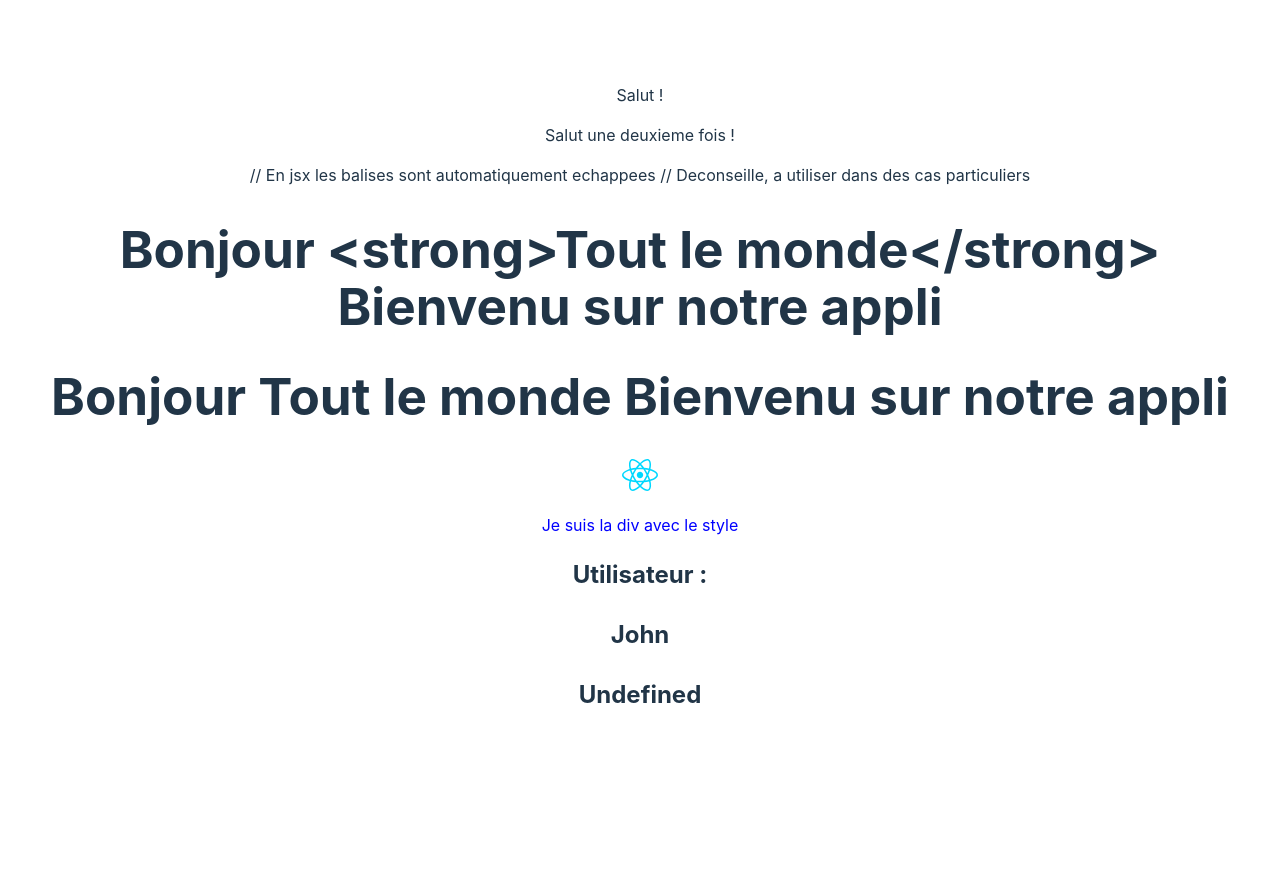
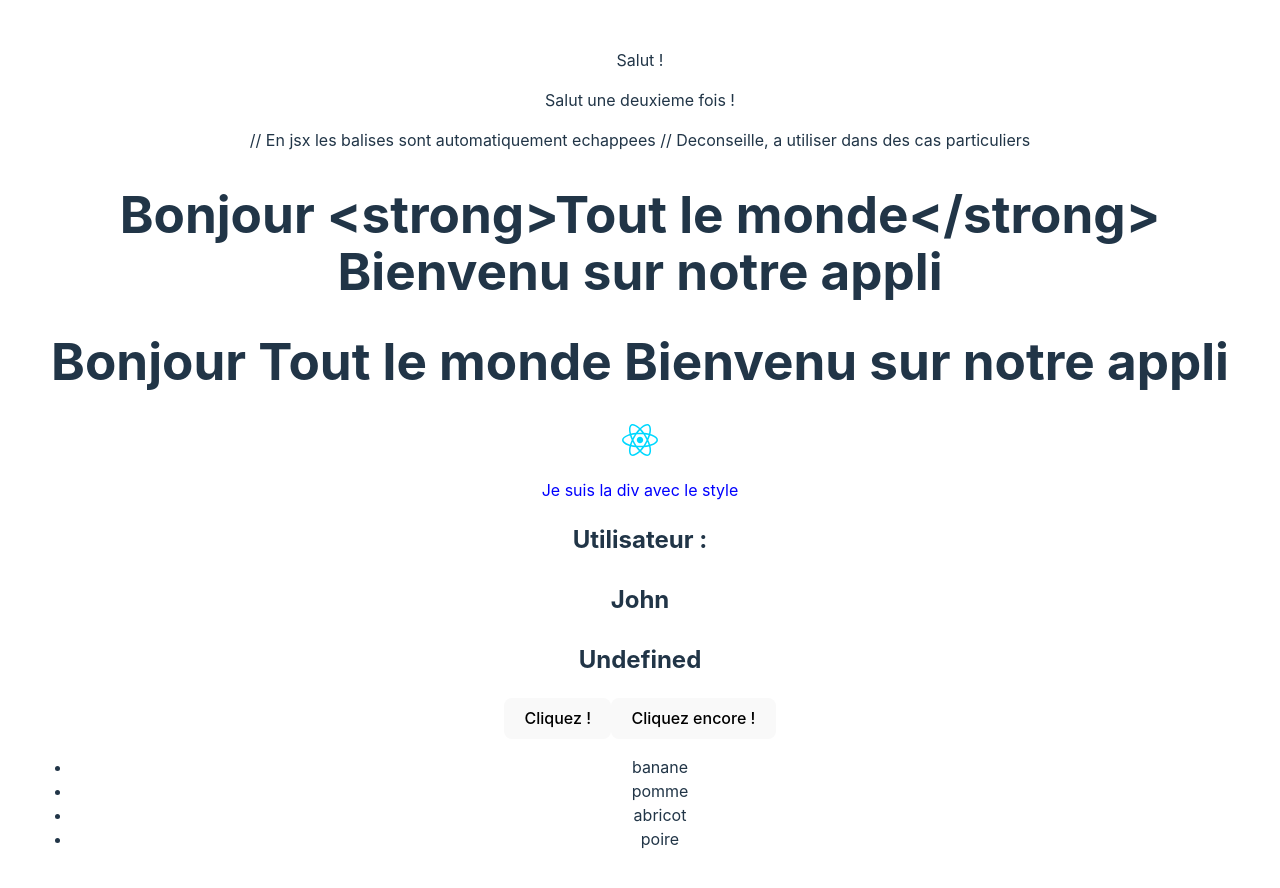
Before and after one commit to BlizzFir3/PEO-Front-End, a React (Vite) app in the folder ReactJS/18112024_React/FirstProject/: page / in a window 1280 px wide. Shown: the top 888 px of the page. Before the commit the page ends 800 px from the top, so only its background shows below. Built offline with nearby package versions, Linux system fonts and the light colour scheme.

Commit message:
ended component app

```diff
--- a/ReactJS/18112024_React/FirstProject/src/App.jsx
+++ b/ReactJS/18112024_React/FirstProject/src/App.jsx
@@ -1,20 +1,28 @@
-import { Fragment } from "react";
-import "./App.css";
+import { Fragment } from 'react';
+import './App.css';
 
 function App() {
-    let user = { name: "John", email: "john@gmail.com" };
+    let user = { name: 'John', email: 'john@gmail.com' };
     let user2 = undefined;
-    let salut = "Salut !";
+    let salut = 'Salut !';
     let title =
-        "Bonjour <strong>Tout le monde</strong> Bienvenu sur notre appli";
-    const imgSrc = "../src/assets/react.svg";
-    const style = { color: "blue", backgroundColor: "white" };
+        'Bonjour <strong>Tout le monde</strong> Bienvenu sur notre appli';
+    const imgSrc = '../src/assets/react.svg';
+    const style = { color: 'blue', backgroundColor: 'white' };
 
     const display = () => {
         if (user) {
             return <p>{user.name}</p>;
         } else return <p>Utilisateur non trouvé</p>;
     };
+
+    function handleClick(e) {
+        console.log(e);
+        alert("J'ai clique !");
+    }
+
+    const fruits = ['banane', 'pomme', 'abricot', 'poire'];
+
     return (
         <>
             <p>{salut}</p>
@@ -29,11 +37,20 @@ function App() {
             <section style={style}>
                 <p>Je suis la div avec le style</p>
             </section>
-			<h2>Utilisateur : {display()}</h2>
-			{/* Affiche nom si vrai sinon Undefined */}
+            <h2>Utilisateur : {display()}</h2>
+            {/* Affiche nom si vrai sinon Undefined */}
             {user2 ? <h2>{user2.name}</h2> : <h2>Undefined</h2>}
-			{/* Affiche si vrai sinon affiche rien */}
-			{user2 && <h2>{user2.name}</h2>}
+            {/* Affiche si vrai sinon affiche rien */}
+            {user2 && <h2>{user2.name}</h2>}
+            <button onClick={handleClick}>Cliquez !</button>
+            <button onClick={() => alert("J'ai encore cliquer")}>
+                Cliquez encore !
+            </button>
+            <ul>
+                {fruits.map((fruit) => (
+                    <li key={fruit}>{fruit}</li>
+                ))}
+            </ul>
         </>
     );
 }
```
Also changed, not shown: 1 other file (tests, documents, lock files or other folders).
